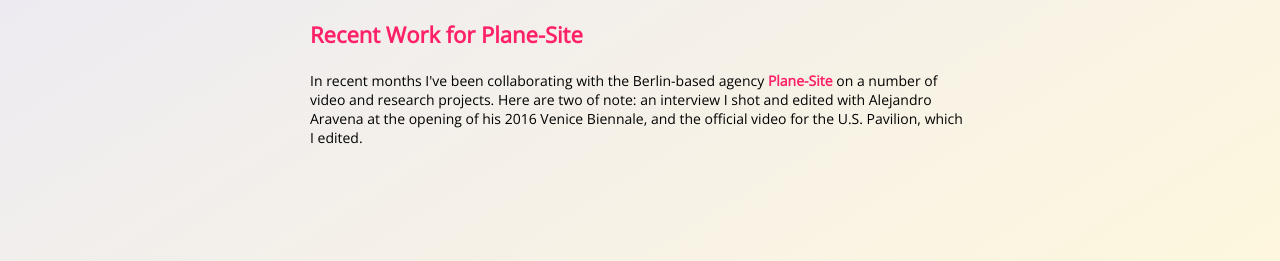
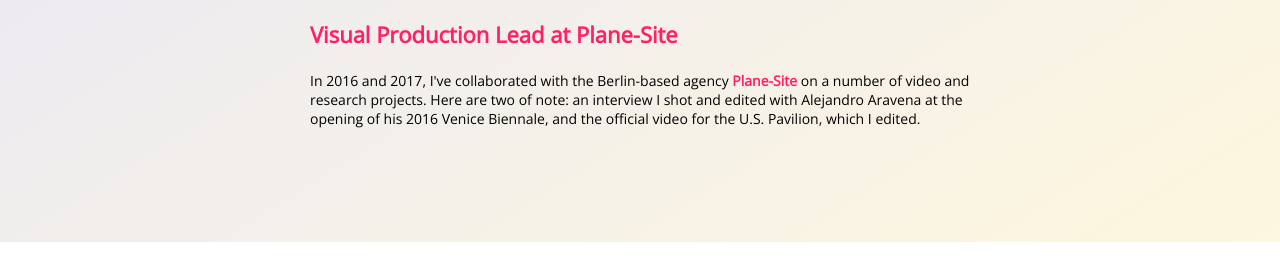
Before and after one commit to waldrep/personal_website, a plain HTML site: page index.html in a window 1280 px wide. Shown: the part 4450-4711 px from the top of the page. Drawn offline with nearby package versions, Linux system fonts and the light colour scheme.

Commit message:
I don't work at Plane-Site anymore

```diff
--- a/index.html
+++ b/index.html
@@ -96,8 +96,8 @@
 			</div>
 		</div>
 			<div class="explanation" id='twofer'>
-				<a href = "http://vimeo.com/planesite" target="_blank"><h3>Recent Work for Plane-Site</h3></a>
-				<p>In recent months I've been collaborating with the Berlin-based agency <a target="_blank" href="http://plane-site.com">Plane-Site</a> on a number of video and research projects. Here are two of note: an interview I shot and edited with Alejandro Aravena at the opening of his 2016 Venice Biennale, and the official video for the U.S. Pavilion, which I edited.</p>
+				<a href = "http://vimeo.com/planesite" target="_blank"><h3>Visual Production Lead at Plane-Site</h3></a>
+				<p>In 2016 and 2017, I've collaborated with the Berlin-based agency <a target="_blank" href="http://plane-site.com">Plane-Site</a> on a number of video and research projects. Here are two of note: an interview I shot and edited with Alejandro Aravena at the opening of his 2016 Venice Biennale, and the official video for the U.S. Pavilion, which I edited.</p>
 			</div>
 	</div>
 
```
Also changed, not shown: 1 other file.
